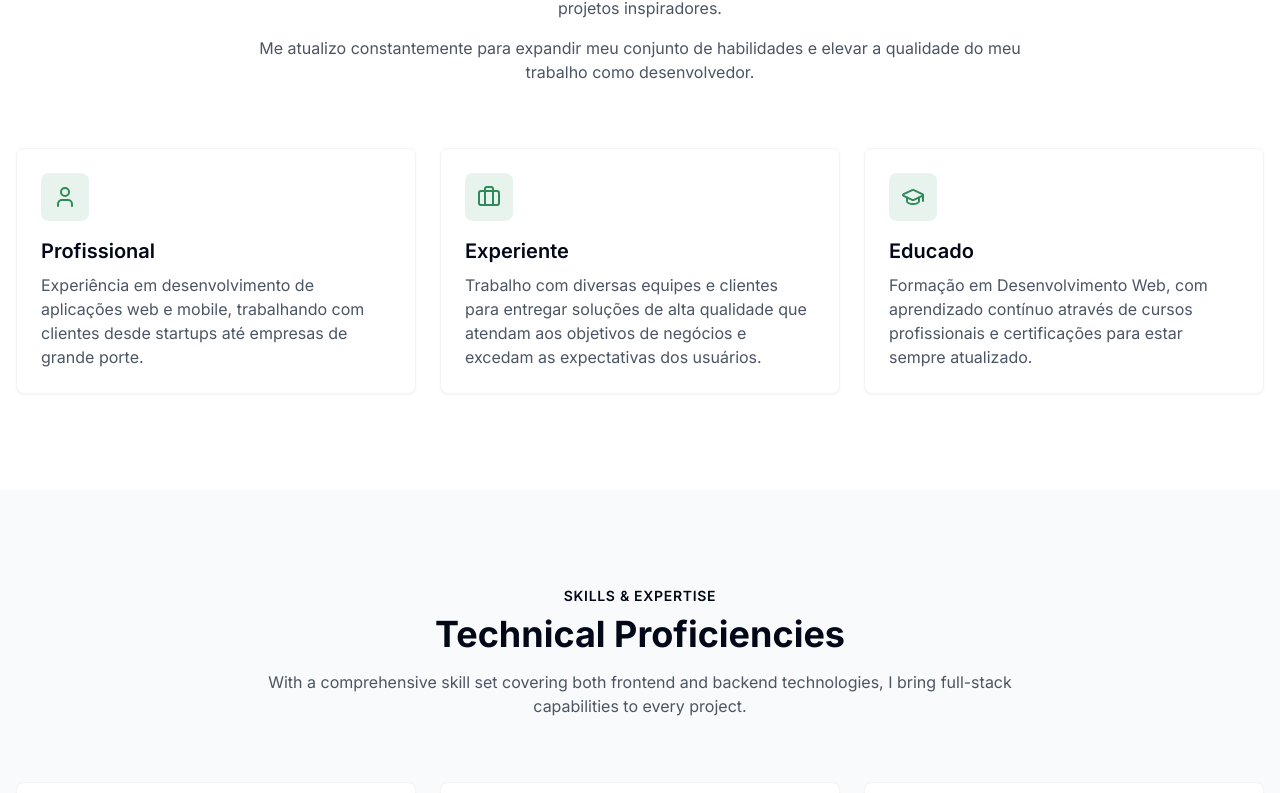
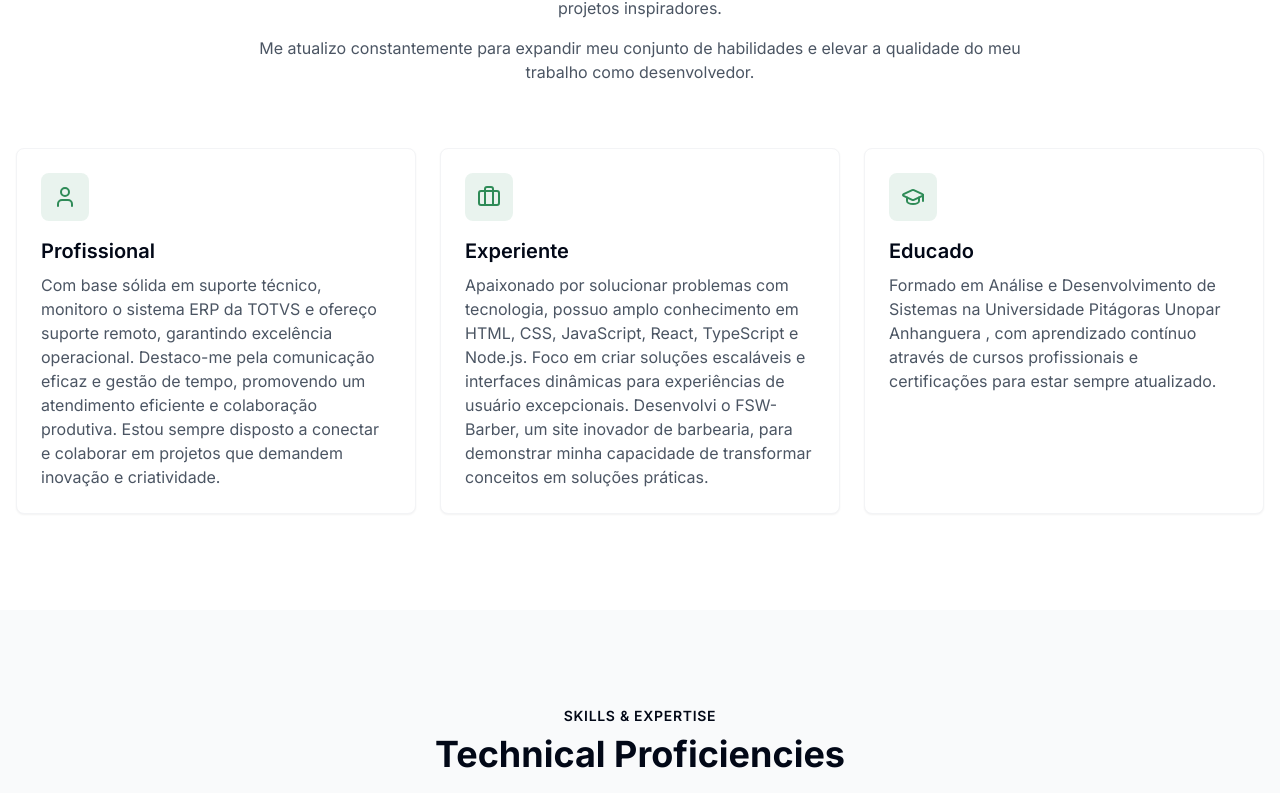
Before and after one commit to Eliomatheus/portfolio-page, a React (Vite) app: page / in a window 1280 px wide. Shown: the part 1096-1889 px from the top of the page. Built offline with nearby package versions, Linux system fonts and the light colour scheme.

Commit message:
Visual edit in Lovable
Edited UI in Lovable

```diff
--- a/src/components/About.tsx
+++ b/src/components/About.tsx
@@ -1,11 +1,8 @@
-
 import React from 'react';
 import { Card, CardContent } from '@/components/ui/card';
 import { User, Briefcase, GraduationCap } from 'lucide-react';
-
 const About: React.FC = () => {
-  return (
-    <section id="about" className="section-padding bg-white">
+  return <section id="about" className="section-padding bg-white">
       <div className="container mx-auto px-4">
         <div className="max-w-3xl mx-auto text-center mb-16">
           <h6 className="text-sm font-semibold text-portfolio-green mb-2 uppercase tracking-wider">
@@ -31,10 +28,7 @@ const About: React.FC = () => {
                 <User className="text-portfolio-green" size={24} />
               </div>
               <h3 className="text-xl font-semibold mb-2">Profissional</h3>
-              <p className="text-gray-600">
-                Experiência em desenvolvimento de aplicações web e mobile, trabalhando com clientes
-                desde startups até empresas de grande porte.
-              </p>
+              <p className="text-gray-600">Com base sólida em suporte técnico, monitoro o sistema ERP da TOTVS e ofereço suporte remoto, garantindo excelência operacional. Destaco-me pela comunicação eficaz e gestão de tempo, promovendo um atendimento eficiente e colaboração produtiva. Estou sempre disposto a conectar e colaborar em projetos que demandem inovação e criatividade.</p>
             </CardContent>
           </Card>
 
@@ -44,10 +38,7 @@ const About: React.FC = () => {
                 <Briefcase className="text-portfolio-green" size={24} />
               </div>
               <h3 className="text-xl font-semibold mb-2">Experiente</h3>
-              <p className="text-gray-600">
-                Trabalho com diversas equipes e clientes para entregar soluções de alta qualidade que
-                atendam aos objetivos de negócios e excedam as expectativas dos usuários.
-              </p>
+              <p className="text-gray-600">Apaixonado por solucionar problemas com tecnologia, possuo amplo conhecimento em HTML, CSS, JavaScript, React, TypeScript e Node.js. Foco em criar soluções escaláveis e interfaces dinâmicas para experiências de usuário excepcionais. Desenvolvi o FSW-Barber, um site inovador de barbearia, para demonstrar minha capacidade de transformar conceitos em soluções práticas.</p>
             </CardContent>
           </Card>
 
@@ -57,16 +48,11 @@ const About: React.FC = () => {
                 <GraduationCap className="text-portfolio-green" size={24} />
               </div>
               <h3 className="text-xl font-semibold mb-2">Educado</h3>
-              <p className="text-gray-600">
-                Formação em Desenvolvimento Web, com aprendizado contínuo através de cursos
-                profissionais e certificações para estar sempre atualizado.
-              </p>
+              <p className="text-gray-600">Formado em  Análise e Desenvolvimento de Sistemas na Universidade Pitágoras Unopar Anhanguera , com aprendizado contínuo através de cursos profissionais e certificações para estar sempre atualizado.</p>
             </CardContent>
           </Card>
         </div>
       </div>
-    </section>
-  );
+    </section>;
 };
-
 export default About;
```
